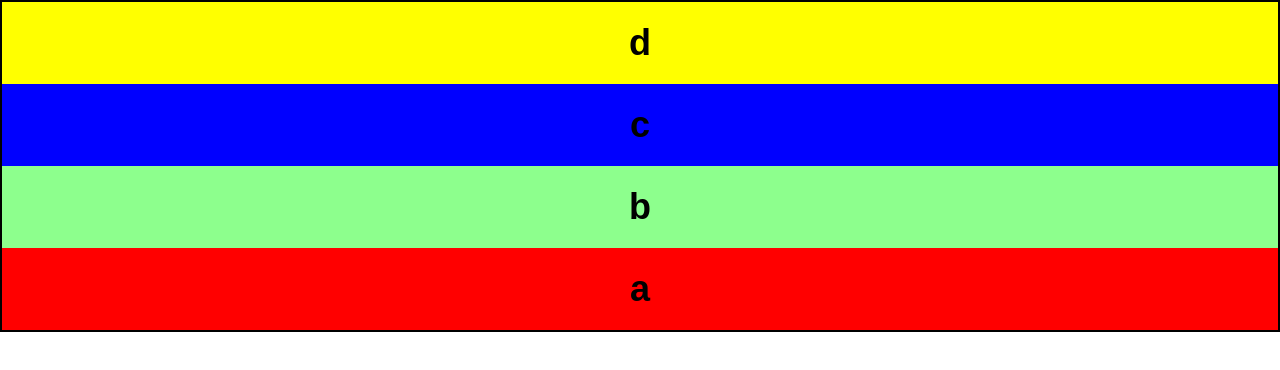
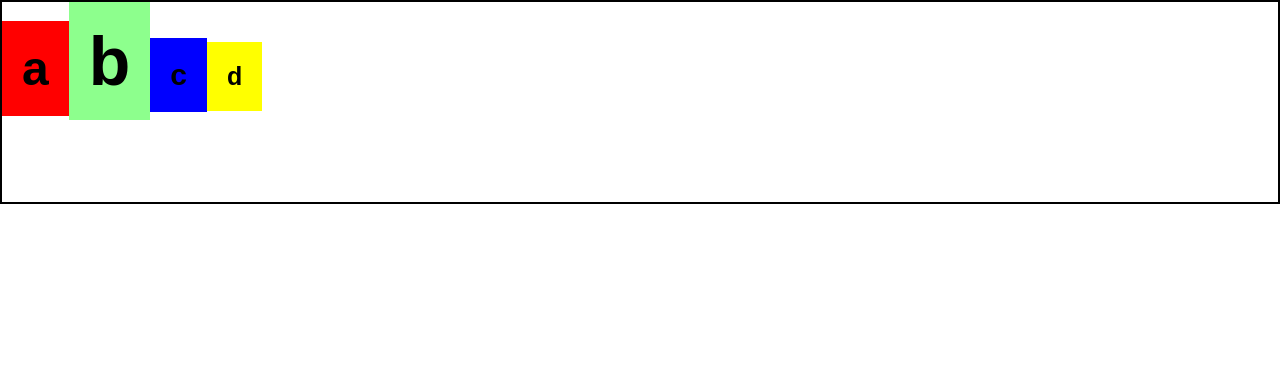
Before and after one commit to yasaschathurangana/HTML-CSS-PRACTICLE-01, a plain HTML site: page flexandinlineflex.html in a window 1280 px wide. Drawn offline with Linux system fonts and the light colour scheme.

Commit message:
Align items flexiblebox

```diff
--- a/flexandinlineflex.html
+++ b/flexandinlineflex.html
@@ -21,23 +21,30 @@
 
         .one{
             background-color: #ff0000;
+            font-size: 48px;
         }
         .two{
             background-color: #8dff8d;
+            font-size: 68px;
         }
         .three{
             background-color: #0000ff;
+            font-size: 30px;
         }
         .four{
             background-color: #ffff00;
+            font-size: 25px;
         }
 
         .flexiblbox{
             border: 2px solid #000000;
             display: flex;
-
-            flex-direction: column;
-            flex-direction: column-reverse;
+            height: 200px;
+            align-items: flex-start;
+            align-items: flex-end;
+            align-items: center;
+            align-items: stretch;
+            align-items: baseline;
         }
     </style>
 </head>
```
